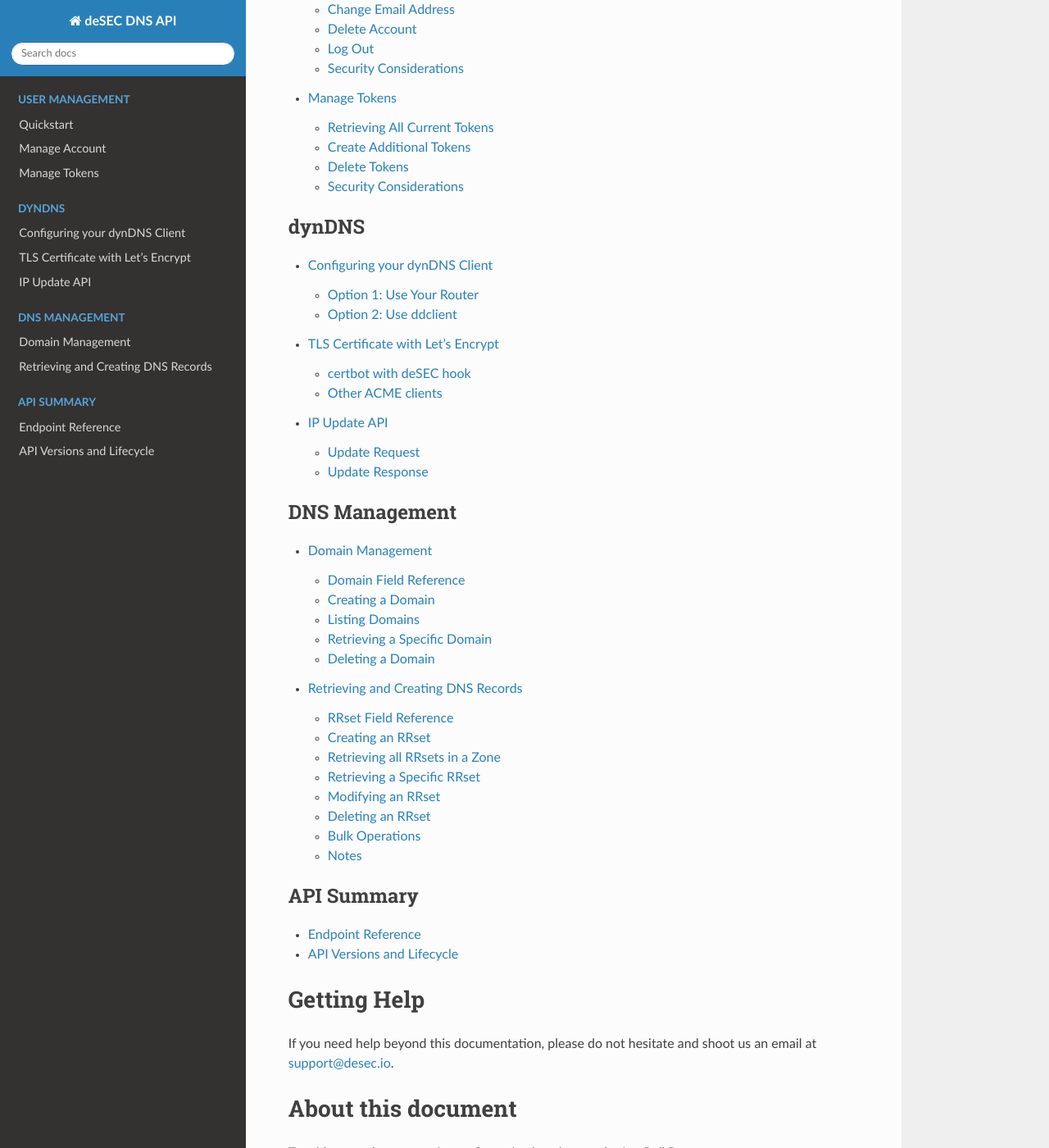
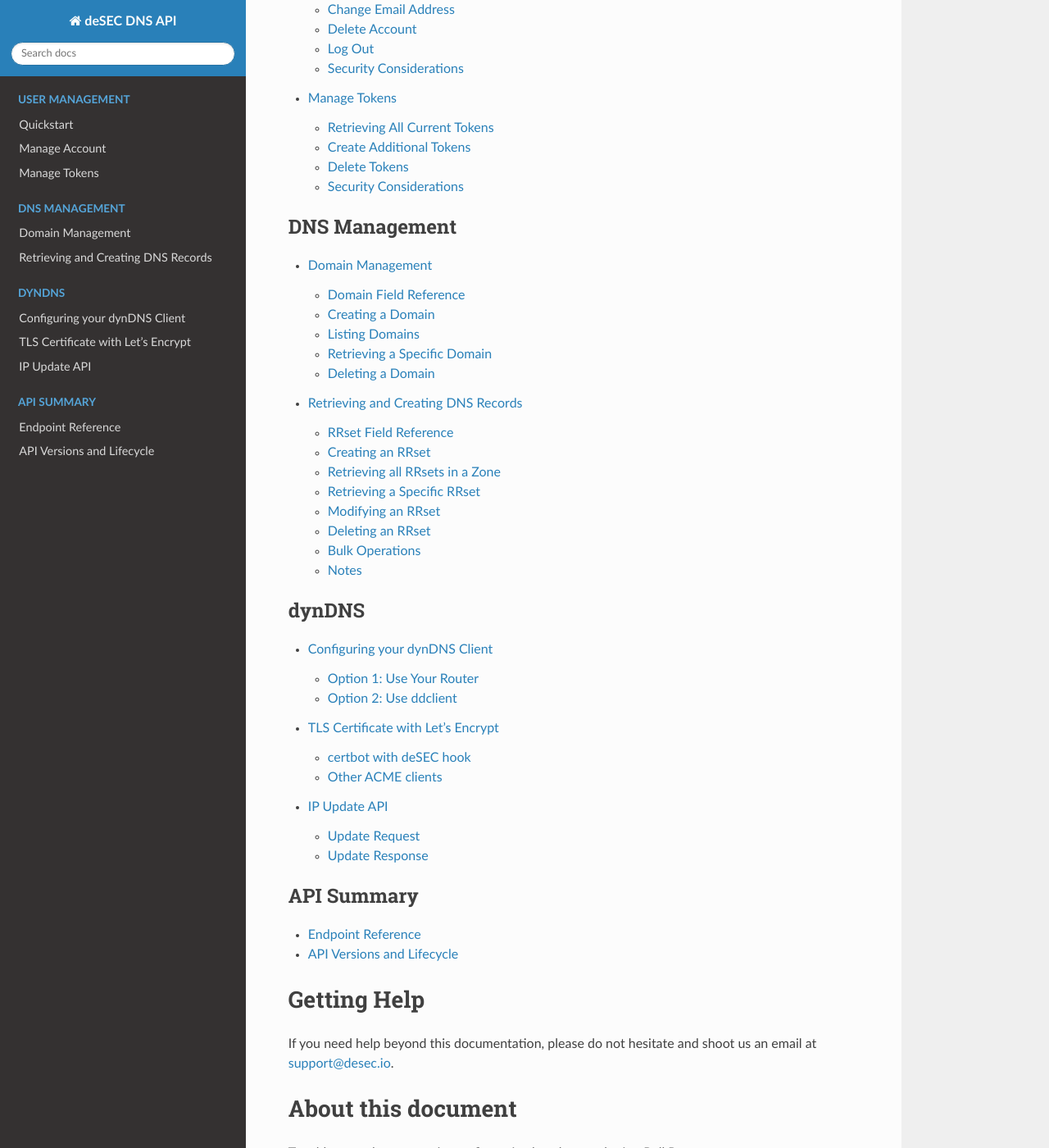
Before and after one commit to desec-io/desec-stack, a Sphinx documentation site: the page built from docs/index.rst, in a window 1280 px wide and 1400 px high, scrolled down 680 px. Shown: the whole window at 82% size. Built offline with Sphinx 7.4.7 and the Read the Docs theme 2.0.0, drawn with Linux system fonts in a browser that asks for light colours.

```diff
--- a/docs/index.rst
+++ b/docs/index.rst
@@ -26,19 +26,19 @@ pretty-print JSON output, process the data through ``jq``:  ``curl ... | jq .``.
 
 .. toctree::
    :maxdepth: 2
+   :caption: DNS Management
+
+   dns/domains
+   dns/rrsets
+
+
+.. toctree::
+   :maxdepth: 2
    :caption: dynDNS
 
    dyndns/configure
    dyndns/lets-encrypt
    dyndns/update-api
-
-
-.. toctree::
-   :maxdepth: 2
-   :caption: DNS Management
-
-   dns/domains
-   dns/rrsets
 
 
 .. toctree::
```
